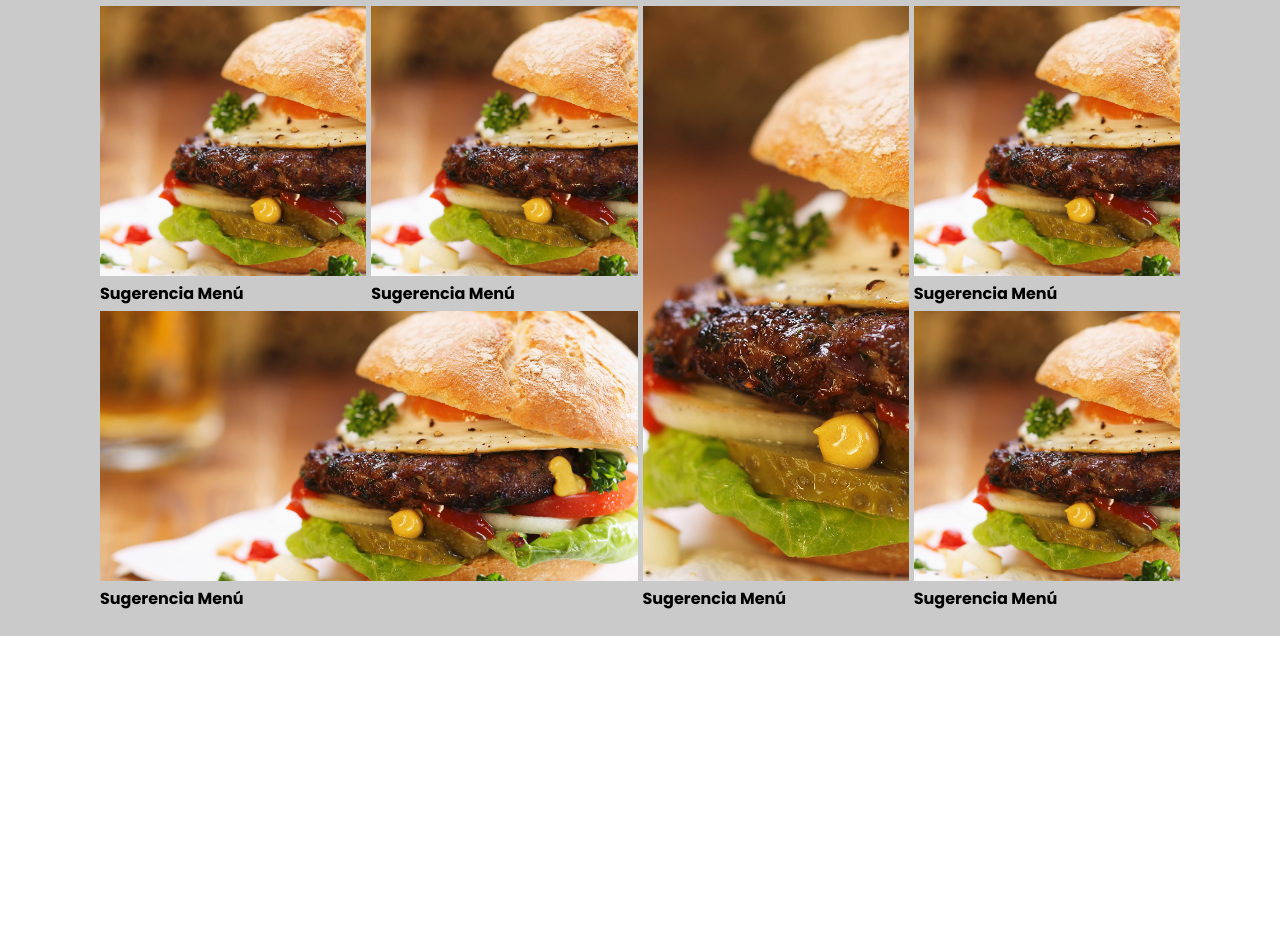
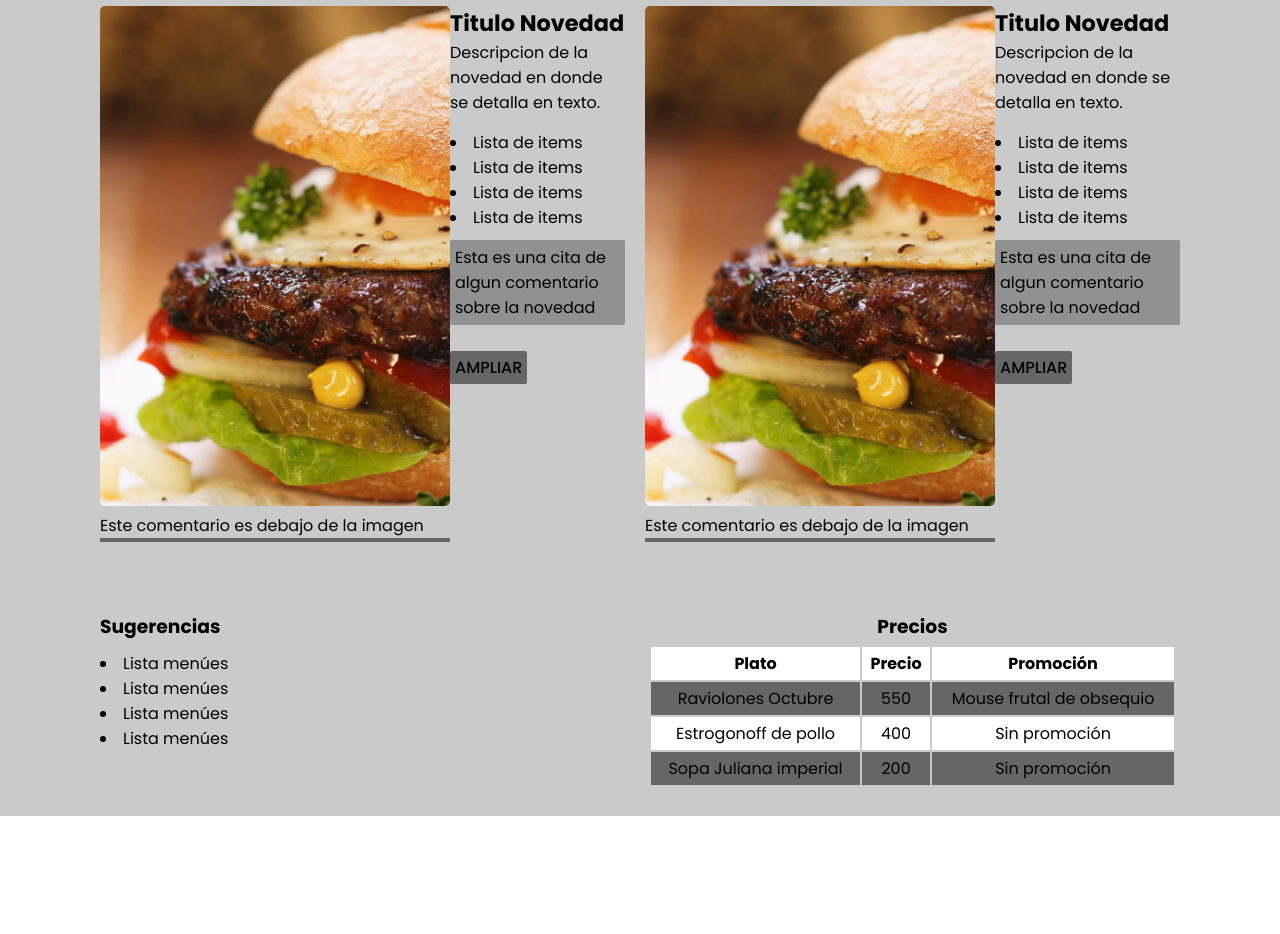
Before and after one commit to EdwardERF/ORT-DIW, a plain HTML site: page index.html in a window 1280 px wide. Shown: the part 330-1264 px from the top of the page. Drawn offline with Linux system fonts and the light colour scheme.

Commit message:
NOVEDADES terminado

```diff
--- a/estilos.css
+++ b/estilos.css
@@ -9,6 +9,13 @@ body {
   /* color: white; */
   color: black;
   height: 300vh;
+}
+
+/* CLASES GENERALES */
+.titulo-seccion {
+  padding: 10px 0 20px 0;
+  font-weight: 700;
+  font-size: 2em;
 }
 
 /* CSS HEADER */
@@ -69,12 +76,6 @@ nav ul li a {
   background-color: #CACACA;
 }
 
-.menu h1 {
-  padding: 10px 0 20px 0;
-  font-weight: 700;
-  font-size: 2em;
-}
-
 .menu h2 {
   font-weight: 700;
   font-size: 1em;
@@ -100,52 +101,166 @@ nav ul li a {
   align-self: flex-end;
 }
 
-.contenedor-articulos {
+.contenedor-articulos-menu {
   display: grid;
   grid-template-columns: repeat(4, 1fr);
   grid-template-rows: repeat(2, 300px);
   gap: 5px;
 }
 
-.contenedor-articulos article:nth-child(1) {
+.contenedor-articulos-menu article:nth-child(1) {
   /* border: 2px solid blue; */
   grid-column: 1 / span 1;
   grid-row: 1 / span 1;
 }
 
-.contenedor-articulos article:nth-child(2) {
+.contenedor-articulos-menu article:nth-child(2) {
   /* border: 2px solid blue; */
   grid-column: 2 / span 1;
   grid-row: 1 / span 1;
 }
 
-.contenedor-articulos article:nth-child(3) {
+.contenedor-articulos-menu article:nth-child(3) {
   /* border: 2px solid green; */
   grid-column: 3 / span 1;
   grid-row: 1 / span 2;
 }
 
-.contenedor-articulos article:nth-child(4) {
+.contenedor-articulos-menu article:nth-child(4) {
   /* border: 2px solid blue; */
   grid-column: 4 / span 1;
   grid-row: 1 / span 1;
 }
 
-.contenedor-articulos article:nth-child(5) {
+.contenedor-articulos-menu article:nth-child(5) {
   /* border: 2px solid greenyellow; */
   grid-column: 1 / span 2;
   grid-row: 2 / span 1;
 }
 
-.contenedor-articulos article:nth-child(6) {
+.contenedor-articulos-menu article:nth-child(6) {
   /* border: 2px solid aqua; */
   grid-column: 4 / span 1;
   grid-row: 2 / span 1;
 }
 
 /* CSS NOVEDADES */
+.novedades {
+  padding: 0 100px 25px;
+  background-color: #CACACA;
+}
 
+.novedades img {
+  width: 300px;
+}
 
+.contenedor-articulos-novedades {
+  display: grid;
+  grid-template-columns: repeat(4, 1fr);
+  grid-template-rows: repeat(2, auto);
+  gap: 10px;
+}
+
+.contenedor-articulos-novedades h2 {
+  font-weight: 700;
+  font-size: 1.4em;
+}
+
+.contenedor-articulos-novedades article:nth-child(1) {
+  grid-column: 1 / span 2;
+  grid-row: 1 / span 1;
+}
+
+.contenedor-articulos-novedades article:nth-child(2) {
+  grid-column: 3 / span 2;
+  grid-row: 1 / span 1;
+}
+
+.contenedor-articulos-novedades article:nth-child(3) {
+  grid-column: 1 / span 1;
+  grid-row: 2 / span 1;
+}
+
+.contenedor-articulos-novedades article:nth-child(4) {
+  grid-column: 3 / span 2;
+  grid-row: 2 / span 1;
+}
+
+.contenedor-articulos-novedades article:nth-child(1) {
+  margin-right: 10px;
+}
+
+.contenedor-articulos-novedades article:nth-child(1),
+.contenedor-articulos-novedades article:nth-child(2) {
+  display: flex;
+  justify-content: space-between;
+  padding-bottom: 60px;
+}
+
+.img-novedades {
+  border-bottom: 4px solid #666;
+}
+
+.img-novedades img {
+  width: 350px;
+  height: 500px;
+  object-fit: cover;
+  border-radius: 5px;
+}
+
+.info-novedades-container p {
+  padding-bottom: 15px;
+}
+
+.info-novedades-container li {
+  list-style-position: inside;
+}
+
+.info-novedades-container blockquote {
+  background-color: rgb(146, 145, 145);
+  border-radius: 2px;
+  margin: 10px auto 30px;
+  padding: 5px;
+}
+
+.info-novedades-container a {
+  color: black;
+  text-decoration: none;
+  background-color: #666;
+  font-weight: 500;
+  border-radius: 2px;
+  padding: 5px;
+}
+
+.contenedor-articulos-novedades article:nth-child(3) h3 {
+  margin-bottom: 10px;
+}
+
+.contenedor-articulos-novedades article:nth-child(3) li {
+  list-style-position: inside;
+}
+
+.contenedor-articulos-novedades article:nth-child(4) h3 {
+  text-align: center;
+}
+
+table, tr, th, td {
+  border: 4px solid transparent;
+}
+
+table {
+  border: 4px solid transparent;
+  text-align: center;
+  width: 100%;
+}
+
+tr:nth-child(odd) {
+  background-color: white;
+}
+
+tr:nth-child(even) {
+  background-color: #666;
+}
 
 /* CSS RESERVAS */
 
--- a/index.html
+++ b/index.html
@@ -7,7 +7,7 @@
   <link rel="stylesheet" href="estilos.css">
   <link rel="preconnect" href="https://fonts.googleapis.com">
   <link rel="preconnect" href="https://fonts.gstatic.com" crossorigin>
-  <link href="https://fonts.googleapis.com/css2?family=Poppins:ital,wght@0,100;0,400;0,700;1,400&display=swap" rel="stylesheet">
+  <link href="https://fonts.googleapis.com/css2?family=Poppins:ital,wght@0,100;0,400;0,500;0,700;1,400&display=swap" rel="stylesheet">
   <title>Título Resto</title>
 </head>
 <body>
@@ -25,6 +25,7 @@
       </ul>
     </nav>
   </header>
+
   <!-- BIENVENIDA -->
   <!-- <section class="bienvenida">
     <div class="centrado">
@@ -34,10 +35,11 @@
       </article>
     </div>
   </section> -->
+
   <!-- MENU -->
-  <section class="menu">
-    <h1>Menú</h1>
-    <div class="contenedor-articulos">
+  <!-- <section class="menu">
+    <h1 class="titulo-seccion">Menú</h1>
+    <div class="contenedor-articulos-menu">
       <article class="articulo-menu">
         <img src="/img/sugerencia-menu-1.jpg" alt="Sugerencia Menu">
         <h2>Sugerencia Menú</h2>
@@ -69,9 +71,105 @@
       </article>
     </div>
 
-  </section>
+  </section> -->
 
   <!-- NOVEDADES -->
+  <section class="novedades">
+    <h1 class="titulo-seccion">Novedades</h1>
+
+    <div class="contenedor-articulos-novedades">
+      <article>
+        <figure class="img-novedades">
+          <img src="/img/sugerencia-menu-1.jpg" alt="">
+          <figcaption>Este comentario es debajo de la imagen</figcaption>
+        </figure>
+
+        <div class="info-novedades-container">
+          <h2>Titulo Novedad</h2>
+          <p>Descripcion de la novedad en donde se detalla en texto.</p>
+
+          <ul>
+            <li>Lista de items</li>
+            <li>Lista de items</li>
+            <li>Lista de items</li>
+            <li>Lista de items</li>
+          </ul>
+
+          <blockquote>
+            Esta es una cita de algun comentario sobre la novedad
+          </blockquote>
+
+          <a href="#">AMPLIAR</a>
+        </div>
+
+      </article>
+
+      <article>
+        <figure class="img-novedades">
+          <img src="/img/sugerencia-menu-1.jpg" alt="">
+          <figcaption>Este comentario es debajo de la imagen</figcaption>
+        </figure>
+
+        <div class="info-novedades-container">
+          <h2>Titulo Novedad</h2>
+          <p>Descripcion de la novedad en donde se detalla en texto.</p>
+
+          <ul>
+            <li>Lista de items</li>
+            <li>Lista de items</li>
+            <li>Lista de items</li>
+            <li>Lista de items</li>
+          </ul>
+
+          <blockquote>
+            Esta es una cita de algun comentario sobre la novedad
+          </blockquote>
+
+          <a href="#">AMPLIAR</a>
+        </div>
+
+      </article>
+
+      <article>
+        <h3>Sugerencias</h3>
+        <ul>
+          <li>Lista menúes</li>
+          <li>Lista menúes</li>
+          <li>Lista menúes</li>
+          <li>Lista menúes</li>
+        </ul>
+      </article>
+
+      <article>
+        <h3>Precios</h3>
+        <table>
+          <tr>
+              <th>Plato</th>
+              <th>Precio</th>
+              <th>Promoción</th>
+          </tr>
+          <tr>
+              <td>Raviolones Octubre</td>
+              <td>550</td>
+              <td>Mouse frutal de obsequio</td>
+          </tr>
+          <tr>
+              <td>Estrogonoff de pollo</td>
+              <td>400</td>
+              <td>Sin promoción</td>
+          </tr>
+          <tr>
+              <td>Sopa Juliana imperial</td>
+              <td>200</td>
+              <td>Sin promoción</td>
+          </tr>
+      </table>
+      </article>
+
+    </div>
+
+
+  </section>
 
   <!-- RESERVAS -->
 
```
